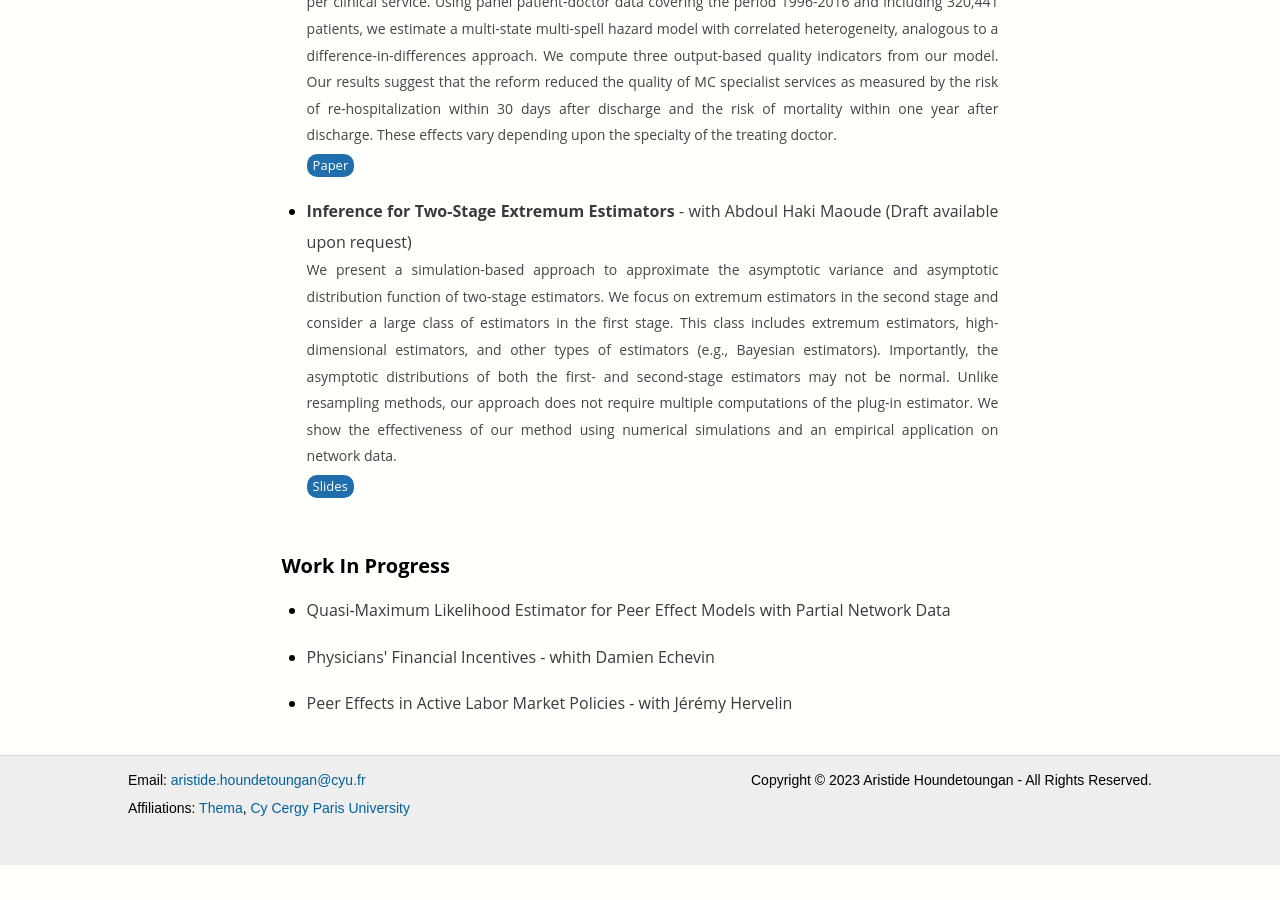
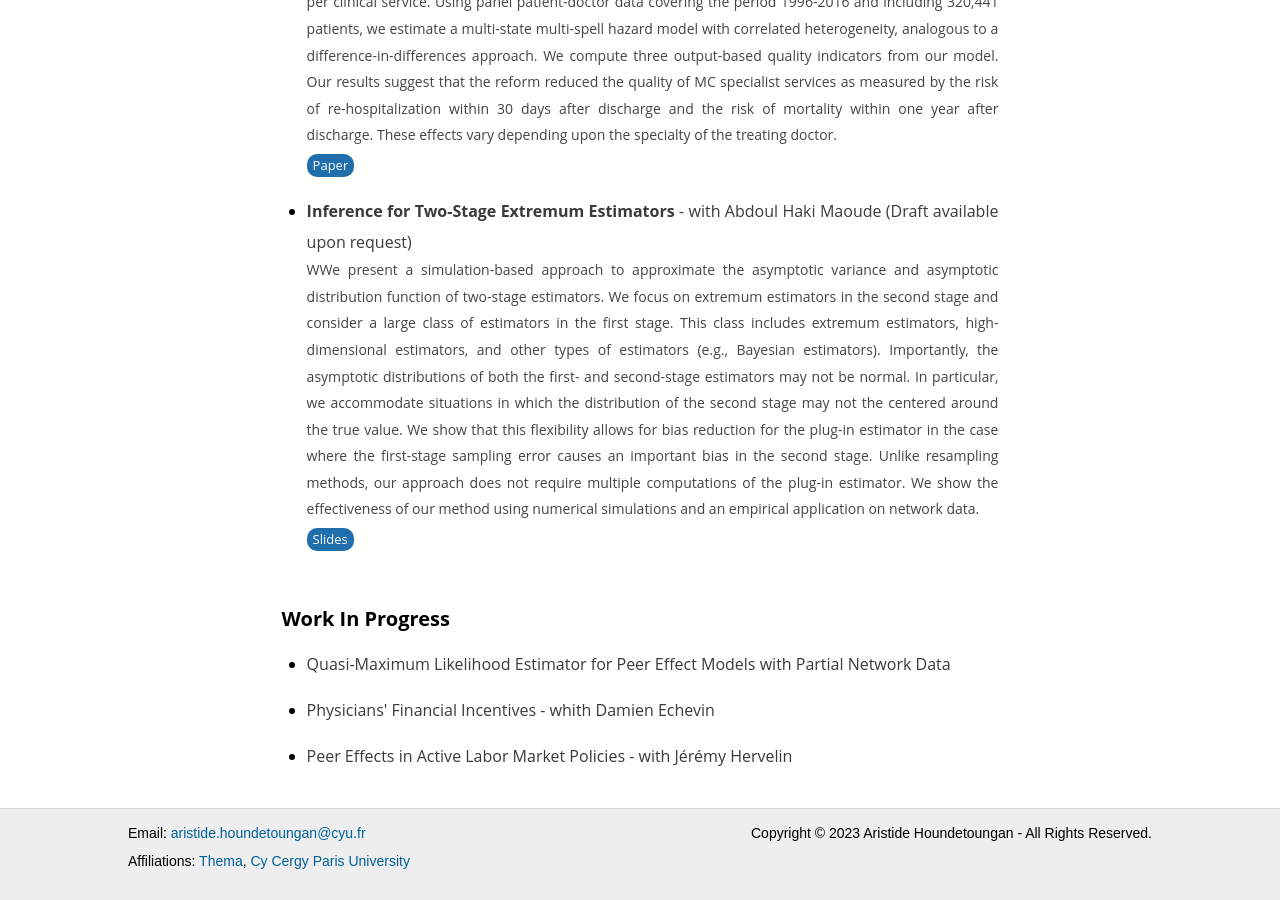
Before and after one commit to ahoundetoungan/ahoundetoungan.github.io, a Jekyll site: the page built from research/index.html, in a window 1280 px wide and 900 px high, scrolled down 1926 px. Built offline with Jekyll 4.4.1, drawn with Linux system fonts in a browser that asks for light colours; before the commit the page ends 2791 px from its top, so only the background shows below that.

Commit message:
research

```diff
--- a/research/index.html
+++ b/research/index.html
@@ -56,7 +56,7 @@
       <a type="button" class="button"  href="https://www.cirano.qc.ca/files/publications/2023s-19.pdf" target="_blank">Paper</a>
     </li>
     <li><p class="nomarginafter"><b>Inference for Two-Stage Extremum Estimators</b> - with Abdoul Haki Maoude (Draft available upon request)</p>
-      <p class="nomarginafter nomarginbefore descriptif"> We present a simulation-based approach to approximate the asymptotic variance and asymptotic distribution function of two-stage estimators. We focus on extremum estimators in the second stage and consider a large class of estimators in the first stage. This class includes extremum estimators, high-dimensional estimators, and other types of estimators (e.g., Bayesian estimators). Importantly, the asymptotic distributions of both the first- and second-stage estimators may not be normal. Unlike resampling methods, our approach does not require multiple computations of the plug-in estimator. We show the effectiveness of our method using numerical simulations and an empirical application on network data.</p>
+      <p class="nomarginafter nomarginbefore descriptif"> WWe present a simulation-based approach to approximate the asymptotic variance and asymptotic distribution function of two-stage estimators. We focus on extremum estimators in the second stage and consider a large class of estimators in the first stage. This class includes extremum estimators, high-dimensional estimators, and other types of estimators (e.g., Bayesian estimators). Importantly, the asymptotic distributions of both the first- and second-stage estimators may not be normal. In particular, we accommodate situations in which the distribution of the second stage may not the centered around the true value.  We show that this flexibility allows for bias reduction for the plug-in estimator in the case where the first-stage sampling error causes an important bias in the second stage. Unlike resampling methods, our approach does not require multiple computations of the plug-in estimator. We show the effectiveness of our method using numerical simulations and an empirical application on network data.</p>
       <a type="button" class="button"  href="/files/Papers/2SAsymptotic_slides.pdf" target="_blank">Slides</a>
     </li>
   </ul>
```
